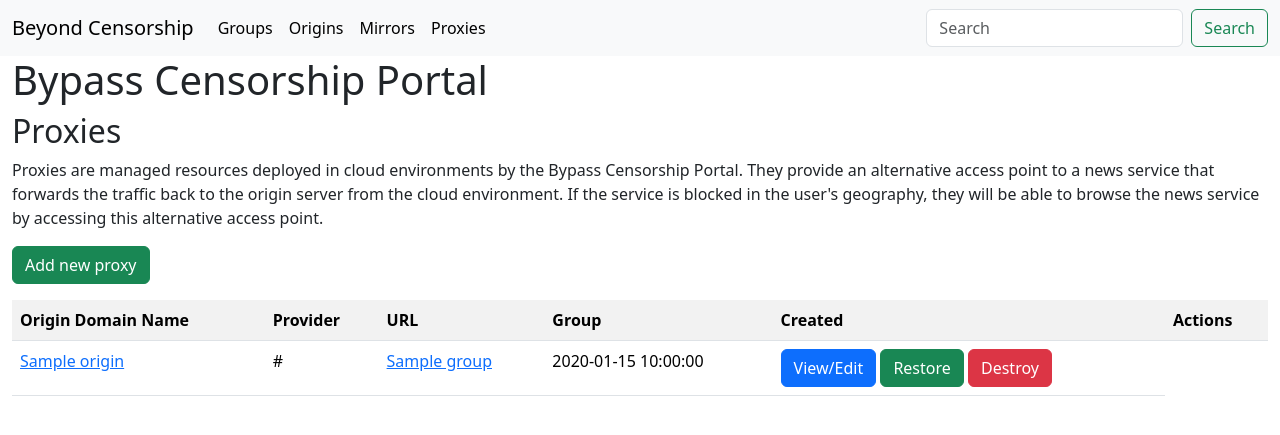
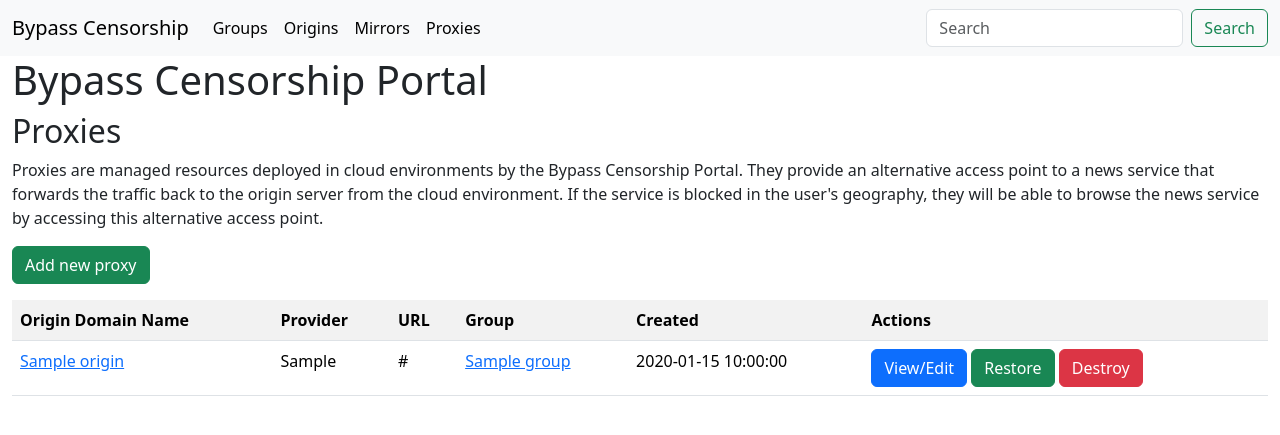
Before and after one commit to OpenTechFund/bypass-otf_proxy, a Flask app: page /proxies in a window 1280 px wide. Shown: the top 435 px of the page. Run offline with Flask 2, Linux system fonts and the light colour scheme; tables that the repository leaves empty hold one stand-in row (values such as "Sample post"); parts of the project's set-up code (start-up, migrations or seed data) failed here and were passed over; some libraries are stand-ins or nearby versions.

Commit message:
Template touch ups

```diff
--- a/app/templates/base.html
+++ b/app/templates/base.html
@@ -17,7 +17,7 @@
 <body>
 <nav class="navbar navbar-expand-lg navbar-light bg-light">
     <div class="container-fluid">
-        <a class="navbar-brand" href="/">Beyond Censorship</a>
+        <a class="navbar-brand" href="/">Bypass Censorship</a>
         <button class="navbar-toggler" type="button" data-bs-toggle="collapse" data-bs-target="#navbarSupportedContent"
                 aria-controls="navbarSupportedContent" aria-expanded="false" aria-label="Toggle navigation">
             <span class="navbar-toggler-icon"></span>
--- a/app/templates/proxies.html
+++ b/app/templates/proxies.html
@@ -19,6 +19,7 @@
         {% for proxy in proxies %}
             <tr{% if proxy.deprecated %} class="bg-warning"{% endif %}>
                 <td><a href="/origin/{{ proxy.origin.id }}">{{ proxy.origin.domain_name }}</a></td>
+                <td>{{ proxy.provider }}</td>
                 <td>{{ proxy.url }}</td>
                 <td><a href="/group/{{ proxy.origin.group.id }}">{{ proxy.origin.group.group_name }}</a></td>
                 <td>{{ proxy.added }}</td>
```
